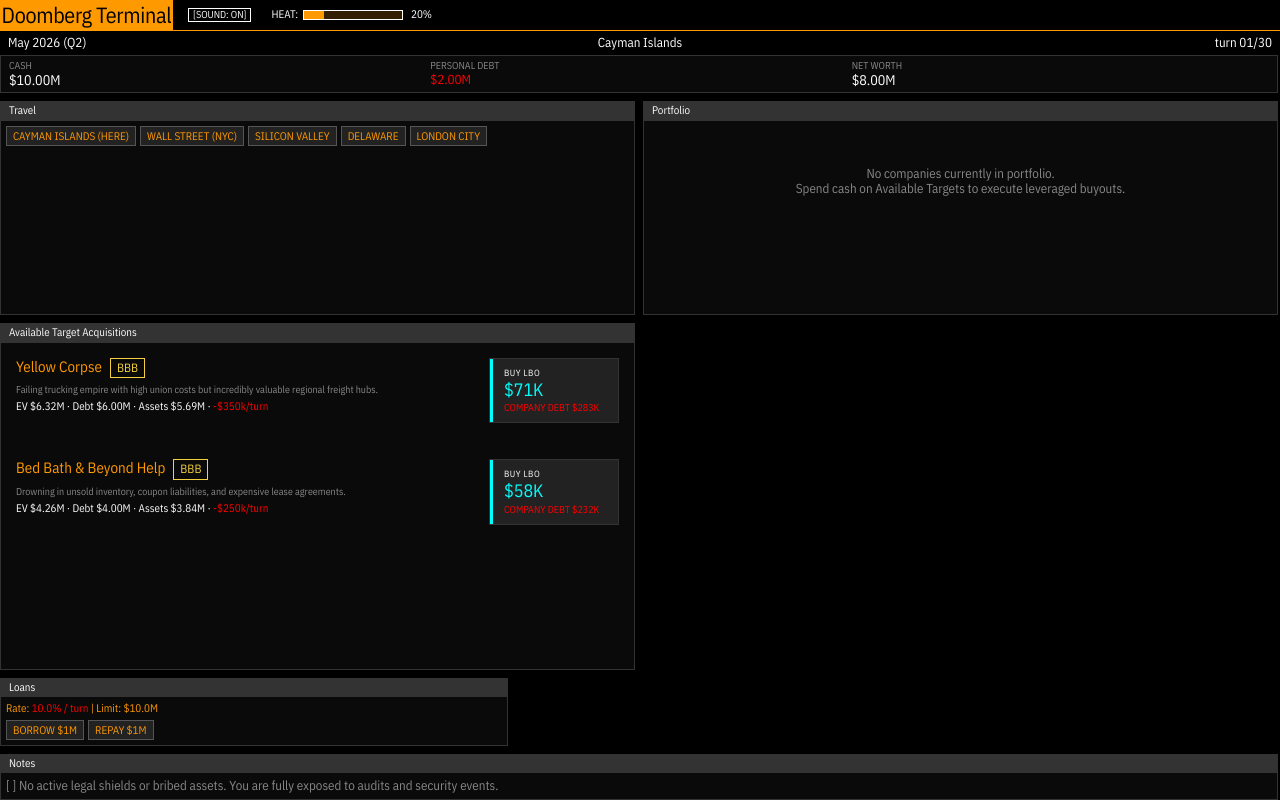
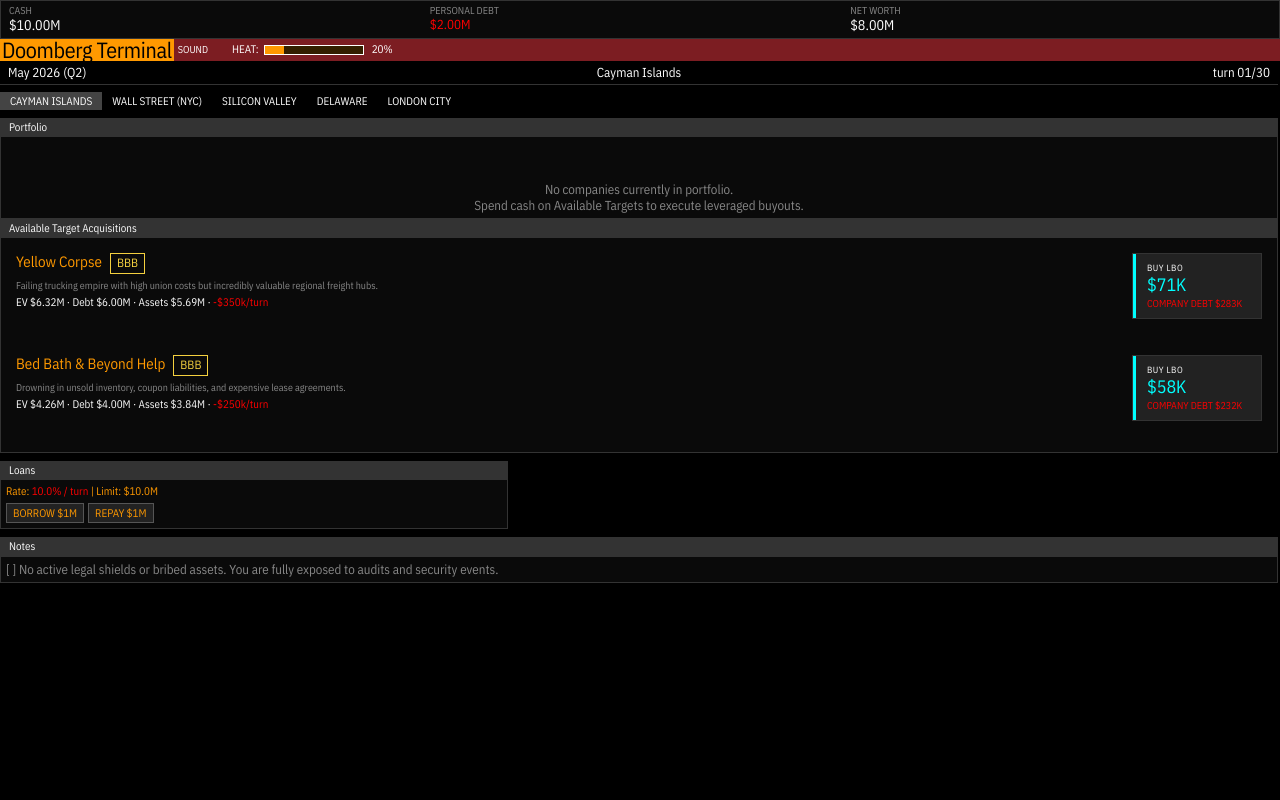
Before and after one commit to TheoA/theoa, a website: page prototype.html in a window 1280 px wide. Drawn offline with nearby package versions, Linux system fonts and the light colour scheme.

Commit message:
UI refinements: move date/location/turn bar below stats, restyle travel buttons as tabs, relocate header elements

```diff
--- a/prototype.html
+++ b/prototype.html
@@ -65,13 +65,13 @@
         }
 
         header {
-            border-bottom: 1px solid var(--bb-amber);
+            border-bottom: none;
             padding: 0;
             flex-shrink: 0;
         }
 
         .date-bar {
-            padding: 4px 8px;
+            padding: 5px 8px;
             font-size: 13px;
             font-weight: 300;
             color: #fff;
@@ -79,6 +79,9 @@
             justify-content: space-between;
             align-items: center;
             flex-shrink: 0;
+            gap: 8px;
+            border-bottom: 1px solid #333;
+            line-height: 1;
         }
         .date-bar #date-bar-display { flex: 1; text-align: left; }
         .date-bar #location-display { flex: 1; text-align: center; }
@@ -86,7 +89,7 @@
 
         .header-title-row {
             display: flex;
-            align-items: center;
+            align-items: stretch;
             gap: 0;
             margin: 0;
             padding: 0;
@@ -98,12 +101,13 @@
             letter-spacing: -0.02rem;
             color: #000000;
             background-color: var(--bb-amber);
-            padding: 0.1rem;
+            padding: 0 2px;
             margin: 0;
             display: flex;
-            align-items: baseline;
+            align-items: center;
             gap: 8px;
             white-space: nowrap;
+            line-height: 1;
         }
 
         .terminal-title .version {
@@ -114,10 +118,10 @@
             display: flex;
             align-items: center;
             gap: 20px;
-            background-color: #000000;
+            background-color: rgb(124, 29, 34);
             color: var(--bb-white);
-            padding: 8px 15px;
             flex: 1;
+            line-height: 1;
         }
 
         .header-info-bar .white-highlight {
@@ -164,7 +168,6 @@
         .top-stats {
             display: grid;
             grid-template-columns: repeat(auto-fit, minmax(150px, 1fr));
-            gap: 4px;
             border: 1px solid var(--border-color);
             background-color: var(--panel-bg);
             padding: 4px 8px;
@@ -178,12 +181,10 @@
         .stat-label { font-size: 10px; color: #888; text-transform: uppercase; }
         .stat-value { font-size: 14px; font-weight: 300; }
 
-        .dashboard {
-            display: grid;
-            grid-template-columns: 1fr 1fr;
-            gap: 8px;
-            flex: 1;
-            min-height: 300px;
+        @media(max-width: 500px) {
+            .top-stats {
+                grid-template-columns: repeat(3, 1fr);
+            }
         }
 
         @media(max-width: 800px) {
@@ -410,8 +411,28 @@
 
         .travel-group {
             display: flex;
-            overflow-x: auto;
-            gap: 4px;
+            gap: 0;
+            margin-top: -1px;
+        }
+
+        .travel-group button {
+            border: none;
+            border-radius: 0;
+            background: #000;
+            color: #fff;
+            font-size: 11px;
+            padding: 2px 10px;
+            cursor: pointer;
+            text-transform: uppercase;
+        }
+
+        .travel-group button:disabled {
+            background: #444;
+            cursor: default;
+        }
+
+        .travel-group button:hover:not(:disabled) {
+            background: #333;
         }
 
         .finance-panel {
@@ -488,14 +509,12 @@
         /* Sound Control Switch */
         .sound-toggle {
             font-size: 10px;
-            border: 1px solid var(--bb-white);
             padding: 0 4px;
             cursor: pointer;
             color: var(--bb-white);
         }
         .sound-toggle:hover {
             color: var(--bb-amber);
-            border-color: var(--bb-amber);
         }
 
         .green-highlight { color: var(--bb-green); }
@@ -593,12 +612,28 @@
 </head>
 <body>
     <div class="crt-container">
+        <!-- TOP STATS BAR -->
+        <div class="top-stats">
+            <div class="stat-item">
+                <span class="stat-label">CASH</span>
+                <span id="cash-display" class="stat-value white-highlight">$10.00M</span>
+            </div>
+            <div class="stat-item">
+                <span class="stat-label">PERSONAL DEBT</span>
+                <span id="debt-display" class="stat-value red-highlight">$2.00M</span>
+            </div>
+            <div class="stat-item">
+                <span class="stat-label">NET WORTH</span>
+                <span id="net-worth-display" class="stat-value cyan-highlight">$8.00M</span>
+            </div>
+        </div>
+
         <!-- HEADER -->
         <header>
             <div class="header-title-row">
                 <span class="terminal-title">Doomberg Terminal</span>
                 <div class="header-info-bar">
-                    <div class="sound-toggle" id="sound-toggle">[SOUND: ON]</div>
+                    <div class="sound-toggle" id="sound-toggle">SOUND</div>
                     <div class="status-bar">
                         <div class="heat-bar-container">
                             <span>HEAT:</span>
@@ -612,41 +647,19 @@
             </div>
         </header>
 
-        <div class="date-bar">
-            <span id="date-bar-display"></span>
-            <span id="location-display"></span>
-            <span id="turn-display"></span>
-        </div>
+        <div class="main-content">
+            <!-- DATE / LOCATION / TURN BAR -->
+            <div class="date-bar">
+                <span id="date-bar-display"></span>
+                <span id="location-display"></span>
+                <span id="turn-display"></span>
+            </div>
 
-        <div class="main-content">
-            <!-- TOP STATS BAR -->
-            <div class="top-stats">
-                <div class="stat-item">
-                    <span class="stat-label">CASH</span>
-                    <span id="cash-display" class="stat-value white-highlight">$10.00M</span>
-                </div>
-                <div class="stat-item">
-                    <span class="stat-label">PERSONAL DEBT</span>
-                    <span id="debt-display" class="stat-value red-highlight">$2.00M</span>
-                </div>
-                <div class="stat-item">
-                    <span class="stat-label">NET WORTH</span>
-                    <span id="net-worth-display" class="stat-value cyan-highlight">$8.00M</span>
-                </div>
-            </div>
+            <!-- TRAVEL TABS -->
+            <div class="travel-group" id="travel-buttons"></div>
 
             <!-- DASHBOARD -->
             <div class="dashboard">
-                <!-- TRAVEL -->
-                <div class="panel">
-                    <div class="panel-header">Travel</div>
-                    <div class="panel-content">
-                        <div class="travel-group" id="travel-buttons">
-                            <!-- Dynamic buttons -->
-                        </div>
-                    </div>
-                </div>
-
                 <!-- PORTFOLIO -->
                 <div class="panel">
                     <div class="panel-header">Portfolio</div>
--- a/renderer.js
+++ b/renderer.js
@@ -33,10 +33,11 @@ function toggleSound() {
     soundEnabled = !soundEnabled;
     const toggleBtn = document.getElementById('sound-toggle');
     if (soundEnabled) {
-        toggleBtn.innerText = '[SOUND: ON]';
+        toggleBtn.innerText = 'SOUND';
         playBeep('success');
     } else {
-        toggleBtn.innerText = '[SOUND: OFF]';
+        toggleBtn.innerText = 'MUTED';
+        playBeep('success');
     }
 }
 
@@ -379,8 +380,9 @@ function updateUI() {
 
         if (state.location === l.name) {
             btn.disabled = true;
-            btn.innerHTML += ' (HERE)';
+            btn.style.backgroundColor = '#444';
         } else {
+            btn.style.backgroundColor = '#000';
             btn.onclick = () => travelTo(l.name);
         }
         travelContainer.appendChild(btn);
```
